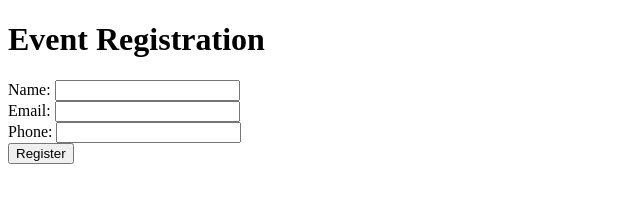
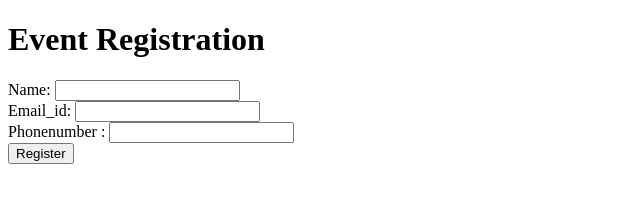
Before and after one commit to harshini2004-tech/fantastic-octo-umbrella, a plain HTML site: page Downloads/index.html in a window 1280 px wide. Shown: the whole page, without its empty margins (0-640 px from the left). Drawn offline with Linux system fonts and the light colour scheme.

Commit message:
Update index.html and remove ml_setup notebook

```diff
--- a/Downloads/index.html
+++ b/Downloads/index.html
@@ -9,8 +9,8 @@
 <h1>Event Registration</h1>
 <form id="regForm" action="#" method="post">
 <label>Name: <input type="text" name="name" required></label><br>
-<label>Email: <input type="email" name="email" required></label><br>
-<label>Phone: <input type="tel" name="phone" required></label><br>
+<label>Email_id: <input type="email" name="email" required></label><br>
+<label>Phonenumber : <input type="tel" name="phone" required></label><br>
 <button type="submit">Register</button>
 </form>
 </body>
```
Also changed, not shown: 1 other file.
